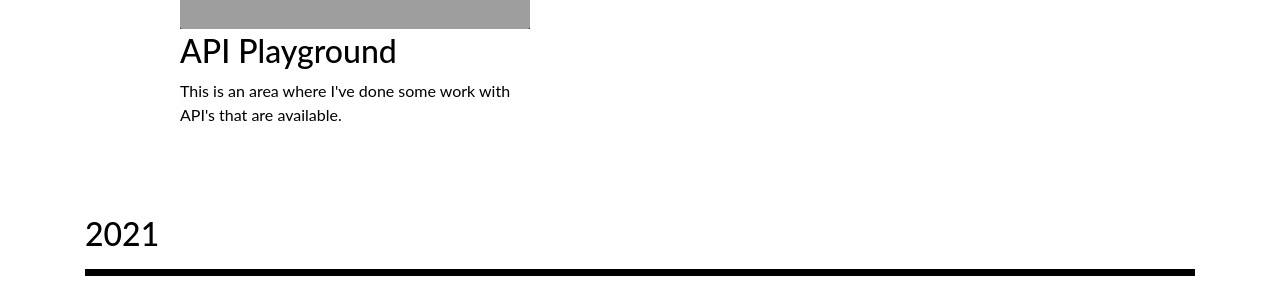
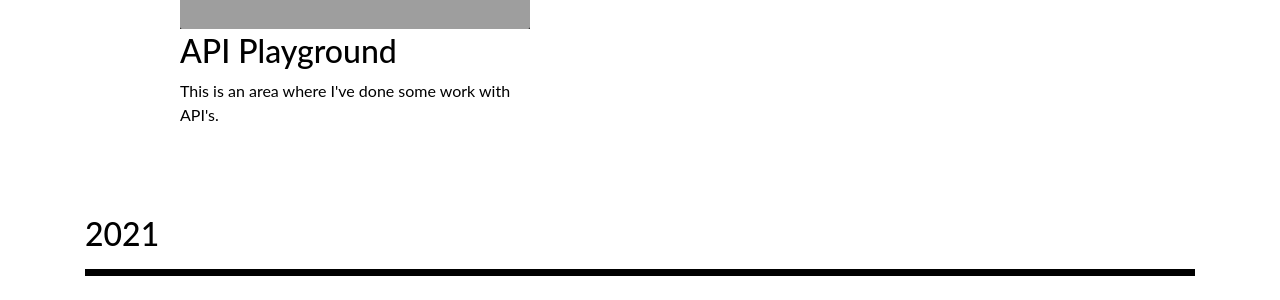
Before and after one commit to Tony8egan/www.TonesDesigns, a Jekyll site: the page built from Projects.markdown, in a window 1280 px wide and 900 px high, scrolled down 321 px. Shown: the part 179-479 px from the top of the window. Built offline with Jekyll 4.4.1, drawn with Linux system fonts in a browser that asks for light colours; nearby versions of some CDN libraries; grey boxes are pictures that could not be loaded.

Commit message:
Update Projects.html

```diff
--- a/_layouts/Projects.html
+++ b/_layouts/Projects.html
@@ -85,7 +85,7 @@
                     </div>
                     <H2 style ="color:black;padding-top: 3px;">API Playground</H2>
 
-                    <p style ="color:rgb(0, 0, 0);font-weight: 400;">This is an area where I've done some work with API's that are available.</p>
+                    <p style ="color:rgb(0, 0, 0);font-weight: 400;">This is an area where I've done some work with API's.</p>
                   </a>
               </div>
               </div>
```
